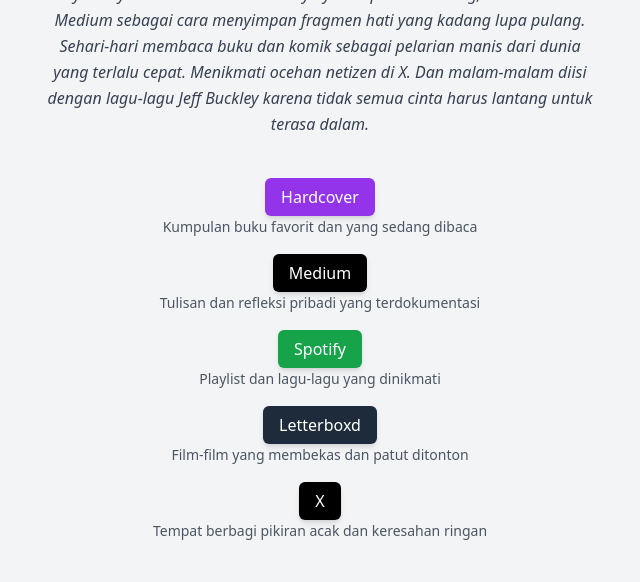
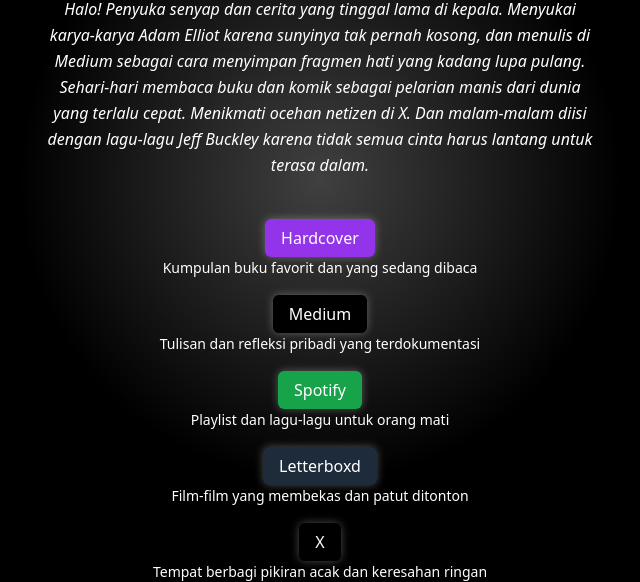
Before and after one commit to sayyidunya/sayyidunya, a plain HTML site: page index.html in a window 1280 px wide. Shown: the part 220-802 px from the top of the page, without its empty margins (320-960 px from the left). Drawn offline with nearby package versions, Linux system fonts and the light colour scheme.

Commit message:
Add files via upload

```diff
--- a/index.html
+++ b/index.html
@@ -5,66 +5,98 @@
   <meta name="viewport" content="width=device-width, initial-scale=1.0" />
   <title>Link Sederhana</title>
   <script src="https://cdn.tailwindcss.com"></script>
+  <style>
+    body {
+      background-color: #000;
+      color: #fff;
+      overflow-x: hidden;
+    }
+    .glow-button {
+      transition: all 0.3s ease-in-out;
+      box-shadow: 0 0 8px rgba(255,255,255,0.3);
+    }
+    .glow-button:hover, .glow-button:focus {
+      box-shadow: 0 0 20px 5px rgba(255,255,255,0.6);
+    }
+    .glow-text {
+      transition: text-shadow 0.3s ease-in-out;
+    }
+    .glow-text:hover {
+      text-shadow: 0 0 10px rgba(255,255,255,0.8);
+    }
+    .spotlight {
+      position: fixed;
+      top: 0;
+      left: 0;
+      width: 100vw;
+      height: 100vh;
+      pointer-events: none;
+      background: radial-gradient(circle at center, rgba(255,255,255,0.25) 0%, transparent 40%);
+      transition: background-position 0.1s;
+      z-index: 0;
+    }
+    .fade-in {
+      animation: fadeIn 1s ease forwards;
+      opacity: 0;
+    }
+    .slide-up {
+      animation: slideUp 0.8s ease forwards;
+      opacity: 0;
+      transform: translateY(20px);
+    }
+    @keyframes fadeIn {
+      to { opacity: 1; }
+    }
+    @keyframes slideUp {
+      to {
+        opacity: 1;
+        transform: translateY(0);
+      }
+    }
+  </style>
 </head>
-<body class="bg-gray-100 flex items-center justify-center h-screen">
-  <div class="text-center max-w-xl mx-4 mt-16">
-    <h1 class="text-4xl font-extrabold text-gray-800 mb-8 tracking-tight">My little Profile ;)</h1>
-    <p class="text-base text-gray-700 italic leading-relaxed mb-12 px-2">
+<body>
+  <div class="spotlight" id="spotlight"></div>
+  <div class="content flex items-center justify-center min-h-screen px-4">
+    <div class="text-center max-w-xl w-full mt-16 fade-in">
+      <img src="https://drive.google.com/uc?export=view&id=1pFfDZ8bDXsFzp6D7fC56ccGNP50d2k5y" alt="My Avatar" class="w-20 h-20 rounded-full mx-auto mb-4 border-2 border-white slide-up" />
+      <h1 class="text-4xl font-extrabold text-white mb-4 tracking-tight glow-text slide-up">My little Profile ;)</h1>
+      <p class="text-base italic leading-relaxed mb-12 px-2 text-white glow-text slide-up">
         Halo! Penyuka senyap dan cerita yang tinggal lama di kepala. Menyukai karya-karya Adam Elliot karena sunyinya tak pernah kosong, dan menulis di Medium sebagai cara menyimpan fragmen hati yang kadang lupa pulang.
         Sehari-hari membaca buku dan komik sebagai pelarian manis dari dunia yang terlalu cepat. Menikmati ocehan netizen di X. Dan malam-malam diisi dengan lagu-lagu Jeff Buckley karena tidak semua cinta harus lantang untuk terasa dalam.
       </p>
-    <div class="flex flex-col items-center space-y-6">
+      <div class="flex flex-col items-center space-y-6 slide-up">
         <div class="text-center">
-        <a
-          href="https://hardcover.app/@sayyidunya?referrer_id=37971"
-          target="_blank"
-          class="bg-purple-600 hover:bg-purple-700 text-white font-medium py-2 px-4 rounded-md transition duration-300 w-40 text-center shadow-md"
-        >
-          Hardcover
-        </a>
-        <p class="text-sm text-gray-600 mt-2">Kumpulan buku favorit dan yang sedang dibaca</p>
+          <a href="https://hardcover.app/@sayyidunya?referrer_id=37971" target="_blank" class="bg-purple-600 text-white font-medium py-2 px-4 rounded-md transition duration-300 w-40 text-center glow-button">Hardcover</a>
+          <p class="text-sm text-white mt-2 glow-text">Kumpulan buku favorit dan yang sedang dibaca</p>
         </div>
         <div class="text-center">
-        <a
-          href="https://medium.com/@sayyidunia"
-          target="_blank"
-          class="bg-black hover:bg-gray-800 text-white font-medium py-2 px-4 rounded-md transition duration-300 w-40 text-center shadow-md"
-        >
-          Medium
-        </a>
-        <p class="text-sm text-gray-600 mt-2">Tulisan dan refleksi pribadi yang terdokumentasi</p>
+          <a href="https://medium.com/@sayyidunia" target="_blank" class="bg-black text-white font-medium py-2 px-4 rounded-md transition duration-300 w-40 text-center glow-button">Medium</a>
+          <p class="text-sm text-white mt-2 glow-text">Tulisan dan refleksi pribadi yang terdokumentasi</p>
         </div>
         <div class="text-center">
-        <a
-          href="https://open.spotify.com/user/317jkcm4le3rjgn33ekogbcp2y7a?si=XvdgYWn-R_qkDp4d8YTr-Q"
-          target="_blank"
-          class="bg-green-600 hover:bg-green-700 text-white font-medium py-2 px-4 rounded-md transition duration-300 w-40 text-center shadow-md"
-        >
-          Spotify
-        </a>
-        <p class="text-sm text-gray-600 mt-2">Playlist dan lagu-lagu yang dinikmati</p>
+          <a href="https://open.spotify.com/user/317jkcm4le3rjgn33ekogbcp2y7a?si=XvdgYWn-R_qkDp4d8YTr-Q" target="_blank" class="bg-green-600 text-white font-medium py-2 px-4 rounded-md transition duration-300 w-40 text-center glow-button">Spotify</a>
+          <p class="text-sm text-white mt-2 glow-text">Playlist dan lagu-lagu untuk orang mati</p>
         </div>
         <div class="text-center">
-        <a
-          href="https://boxd.it/arGWB"
-          target="_blank"
-          class="bg-[#1d2b3a] hover:bg-[#22394d] text-white font-medium py-2 px-4 rounded-md transition duration-300 w-40 text-center shadow-md"
-        >
-          Letterboxd
-        </a>
-        <p class="text-sm text-gray-600 mt-2">Film-film yang membekas dan patut ditonton</p>
+          <a href="https://boxd.it/arGWB" target="_blank" class="bg-[#1d2b3a] text-white font-medium py-2 px-4 rounded-md transition duration-300 w-40 text-center glow-button">Letterboxd</a>
+          <p class="text-sm text-white mt-2 glow-text">Film-film yang membekas dan patut ditonton</p>
         </div>
         <div class="text-center">
-        <a
-          href="https://x.com/AlbertWolfgang_?s=09"
-          target="_blank"
-          class="bg-black hover:bg-gray-800 text-white font-medium py-2 px-4 rounded-md transition duration-300 w-40 text-center shadow-md"
-        >
-          X
-        </a>
-        <p class="text-sm text-gray-600 mt-2">Tempat berbagi pikiran acak dan keresahan ringan</p>
+          <a href="https://x.com/AlbertWolfgang_?s=09" target="_blank" class="bg-black text-white font-medium py-2 px-4 rounded-md transition duration-300 w-40 text-center glow-button">X</a>
+          <p class="text-sm text-white mt-2 glow-text">Tempat berbagi pikiran acak dan keresahan ringan</p>
         </div>
       </div>
+
     </div>
+  </div>
+  <script>
+    const spotlight = document.getElementById('spotlight');
+    document.addEventListener('mousemove', (e) => {
+      const x = e.clientX;
+      const y = e.clientY;
+      spotlight.style.background = `radial-gradient(circle at ${x}px ${y}px, rgba(255,255,255,0.25) 0%, transparent 40%)`;
+    });
+  </script>
 </body>
 </html>
```
Lines whose indentation alone changed are shown as unchanged.
